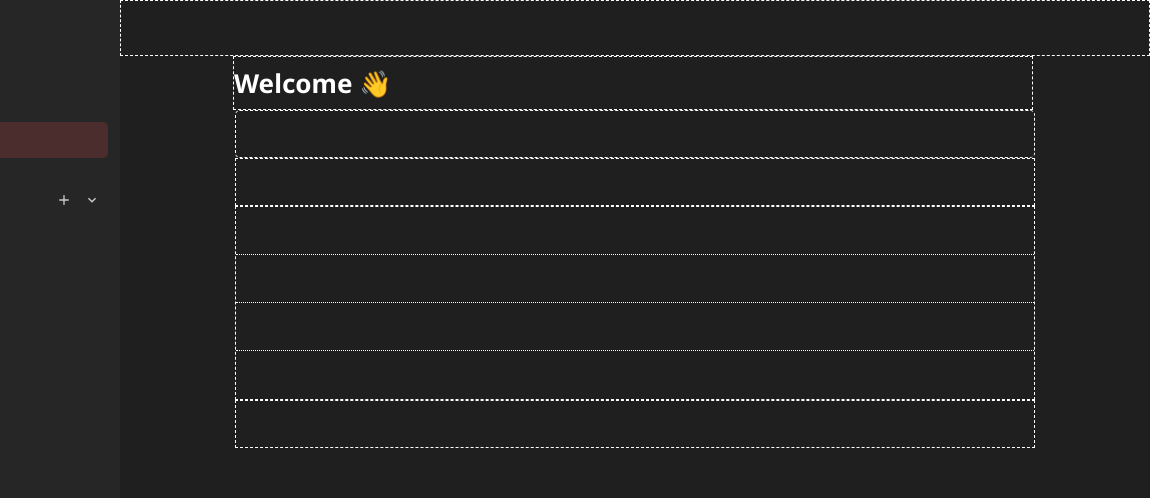
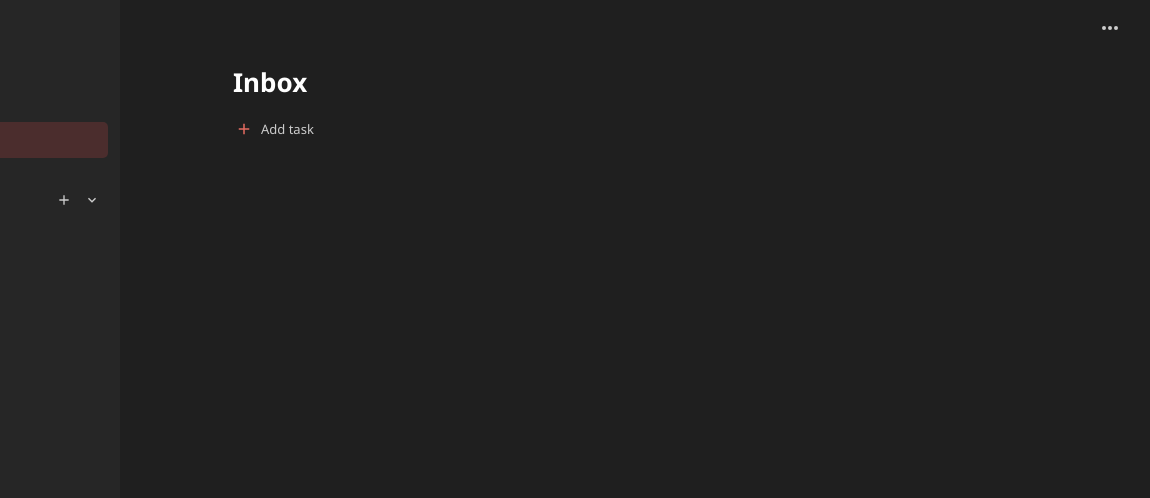
Before and after one commit to Splavacodo/todo-list-app, a website built with webpack: page src/index.html in a window 1280 px wide. Shown: the top 498 px of the page, 130-1280 px from the left. Built offline with nearby package versions, Linux system fonts and the light colour scheme; files whose address does not match are found by name.

Commit message:
Completed initial rendering of inbox project container which is handled by a separate ProjectView and ProjectController

```diff
--- a/src/index.html
+++ b/src/index.html
@@ -54,14 +54,10 @@
 
             <div class="project-container">
                 <header>
-                    <h1 class="project-title">Welcome &#128075</h1>
+                    <h1 class="project-header"></h1>
                 </header>
 
-                <button class="main-add-task-btn"></button>
-
-                <div class="add-section"></div>
-
-                <div class="section-container">
+                <!-- <div class="section-container">
                     <div class="section-header"></div>
                     <ul class="tasks-list">
                         <li class="task"></li>
@@ -69,9 +65,9 @@
                         <li class="task"></li>
                     </ul>
                     <button class="main-add-task-btn"></button>
-                </div>
+                </div> -->
 
-                <div class="add-section"></div>
+                <!-- <div class="add-section"></div> -->
             </div>
         </main>
     </div>
--- /dev/null
+++ b/src/styles/ProjectView.css
@@ -0,0 +1,108 @@
+.main-project-actions {
+    display: flex;
+    justify-content: space-between;
+    align-items: center;
+    padding: 24px;
+
+    height: 56px;
+}
+
+.main-edit-project-btn {
+    margin-left: auto;
+    padding: 4px;
+}
+
+.main-edit-project-btn > img {
+    width: 24px;
+    height: 24px;
+
+    filter: brightness(0) saturate(100%) invert(91%) sepia(0%) saturate(7484%) hue-rotate(46deg) brightness(91%) contrast(92%);
+}
+
+.main-edit-project-btn:hover {
+    background-color: rgba(255, 255, 255, 0.1);
+    cursor: pointer;
+}
+
+.project-container header {
+    margin-left: -4px;
+}
+
+.project-header {
+    color: var(--primary-text-color);
+    font-size: 26px;
+    padding: 8px 0;
+}
+
+.project-container {
+    display: flex;
+    flex-direction: column;
+    align-items: center;
+    gap: 12px;
+}
+
+.project-container > * {
+    max-width: 800px;
+    width: 100%;
+}
+
+.main-add-task-btn {
+    display: flex;
+    justify-content: flex-start;
+    align-items: center;
+    gap: 8px;
+}
+
+.main-add-task-btn > img {
+    width: 18px;
+    height: 18px;
+
+    filter: brightness(0) saturate(100%) invert(53%) sepia(8%) saturate(4221%) hue-rotate(316deg) brightness(99%) contrast(80%);
+}
+
+.main-add-task-btn > div {
+    color: var(--secondary-text-color);
+}
+
+.main-add-task-btn:hover > div {
+    color: var(--primary-text-accent-color);
+}
+
+.main-add-task-btn:hover {
+    cursor: pointer;
+}
+
+.add-section {
+    position: relative;
+    text-align: center;
+    overflow: hidden;
+    z-index: 1;
+    opacity: 0;
+
+    transition: opacity .3s cubic-bezier(.4,0,.2,1);
+}
+
+.add-section:hover {
+    cursor: pointer;
+    opacity: 1;
+}
+
+.add-section::before {
+  content: '';
+  position: absolute;
+  top: 50%;
+  left: 0;
+  right: 0;
+  height: 1px;
+  background-color: var(--primary-text-accent-color);
+  z-index: 0;
+}
+
+.add-section-text {
+    background-color: var(--primary-bg-color);
+    color: var(--primary-text-accent-color);
+    font-weight: bold;
+    position: relative;
+    display: inline-block;
+    padding: 0 10px;
+}
--- a/src/styles/main.css
+++ b/src/styles/main.css
@@ -58,41 +58,6 @@ button {
     height: 100vh;
 }
 
-.main-project-actions {
-    height: 56px;
-    border: 1px white dashed;
-}
-
-.project-container header {
-    margin-left: -4px;
-}
-
-header .project-title {
-    color: var(--primary-text-color);
-    font-size: 26px;
-    padding: 8px 0;
-}
-
-.project-container {
-    display: flex;
-    flex-direction: column;
-    align-items: center;
-}
-
-.project-container > * {
-    max-width: 800px;
-    border: 1px white dashed;
-    width: 100%;
-}
-
-.main-add-task-btn {
-    height: 48px;
-}
-
-.add-section {
-    height: 48px;
-}
-
 .task {
     list-style: none;
     height: 48px;
--- a/src/ts/app.ts
+++ b/src/ts/app.ts
@@ -20,6 +20,7 @@ function init() {
 
     const uiController = new UIController(taskService, sectionService, projectService);
     uiController.renderSidebarProjects();
+    uiController.renderInboxProject();
 }
 
 init();
--- /dev/null
+++ b/src/ts/ui/components/ProjectView.ts
@@ -0,0 +1,50 @@
+import "../../../styles/ProjectView.css";
+import plusIconImg from "../../../images/plus.svg";
+import editIconImg from "../../../images/dots-horizontal.svg";
+import { Project } from "../../models/Project";
+
+export class ProjectView {
+    static renderInboxProjectContainer(project: Project) {
+        const projectActions: HTMLDivElement = document.querySelector(".main-project-actions");
+
+        const editProjectBtn: HTMLButtonElement = document.createElement("button");
+        editProjectBtn.setAttribute("class", "main-edit-project-btn")
+
+        const editIcon: HTMLImageElement = document.createElement("img");
+        editIcon.src = editIconImg;
+        editIcon.alt = "three hollow circles in a horizontal line spaced evenly";
+
+        editProjectBtn.appendChild(editIcon);
+        projectActions.appendChild(editProjectBtn);
+
+        const projectTitle: HTMLElement = document.querySelector(".project-header");
+        console.log(projectTitle);
+        projectTitle.textContent = project.title;
+
+        const addTaskBtn: HTMLButtonElement = document.createElement("button");
+        addTaskBtn.setAttribute("class", "main-add-task-btn");
+
+        const plusIcon: HTMLImageElement = document.createElement("img");
+        plusIcon.src = plusIconImg;
+        plusIcon.alt = "plus sign icon";
+
+        const addTaskBtnText: HTMLDivElement = document.createElement("div");
+        addTaskBtnText.textContent = "Add task";
+
+        addTaskBtn.appendChild(plusIcon);
+        addTaskBtn.appendChild(addTaskBtnText);
+
+        const addSectionDiv: HTMLDivElement = document.createElement("div");
+        addSectionDiv.setAttribute("class", "add-section");
+
+        const addSectionText: HTMLSpanElement = document.createElement("span");
+        addSectionText.setAttribute("class", "add-section-text");
+        addSectionText.textContent = "Add section";
+
+        addSectionDiv.appendChild(addSectionText);
+
+        const projectContainer: HTMLDivElement = document.querySelector(".project-container");
+        projectContainer.appendChild(addTaskBtn);
+        projectContainer.appendChild(addSectionDiv);
+    }
+}
--- /dev/null
+++ b/src/ts/ui/controllers/ProjectController.ts
@@ -0,0 +1,15 @@
+import { UIController } from "./UIController";
+import { ProjectView } from "../components/ProjectView";
+import { Project } from "../../models/Project";
+
+export class ProjectController {
+    private uiController: UIController;
+
+    constructor(uiController: UIController) {
+        this.uiController = uiController;
+    }
+
+    renderInboxProjectContainer(inboxProject: Project): void {
+        ProjectView.renderInboxProjectContainer(inboxProject);
+    }
+}
--- a/src/ts/ui/controllers/UIController.ts
+++ b/src/ts/ui/controllers/UIController.ts
@@ -3,6 +3,7 @@ import { SectionService } from "../../services/SectionService";
 import { TaskService } from "../../services/TaskService";
 
 import { SidebarController } from "./SidebarController";
+import { ProjectController } from "./ProjectController";
 
 import { Project } from "../../models/Project";
 
@@ -11,6 +12,7 @@ export class UIController {
     private sectionService: SectionService;
     private projectService: ProjectService;
     private sidebarController: SidebarController;
+    private projectController: ProjectController;
 
     constructor(taskService: TaskService, sectionService: SectionService, projectService: ProjectService) {
         this.taskService = taskService;
@@ -19,12 +21,23 @@ export class UIController {
 
         this.sidebarController = new SidebarController(this);
         this.sidebarController.setupEventListeners();
+
+        this.projectController = new ProjectController(this);
     }
 
     renderSidebarProjects(): void {
         const projects: Array<Project> = this.projectService.getAllProjects();
 
+        const inboxBtn = document.querySelector("#sidebar-inbox-btn");
+        inboxBtn.setAttribute("data-project-id", projects[0].id);
+
         for(let i = 1; i < projects.length; i++)
             this.sidebarController.renderSidebarProject(projects[i], i.toString());
     }
+
+    renderInboxProject(): void {
+        const inboxBtn: HTMLButtonElement = document.querySelector("#sidebar-inbox-btn");
+        const inboxProject: Project = this.projectService.getProject(inboxBtn.dataset.projectId);
+        this.projectController.renderInboxProjectContainer(inboxProject);
+    }
 }
```
